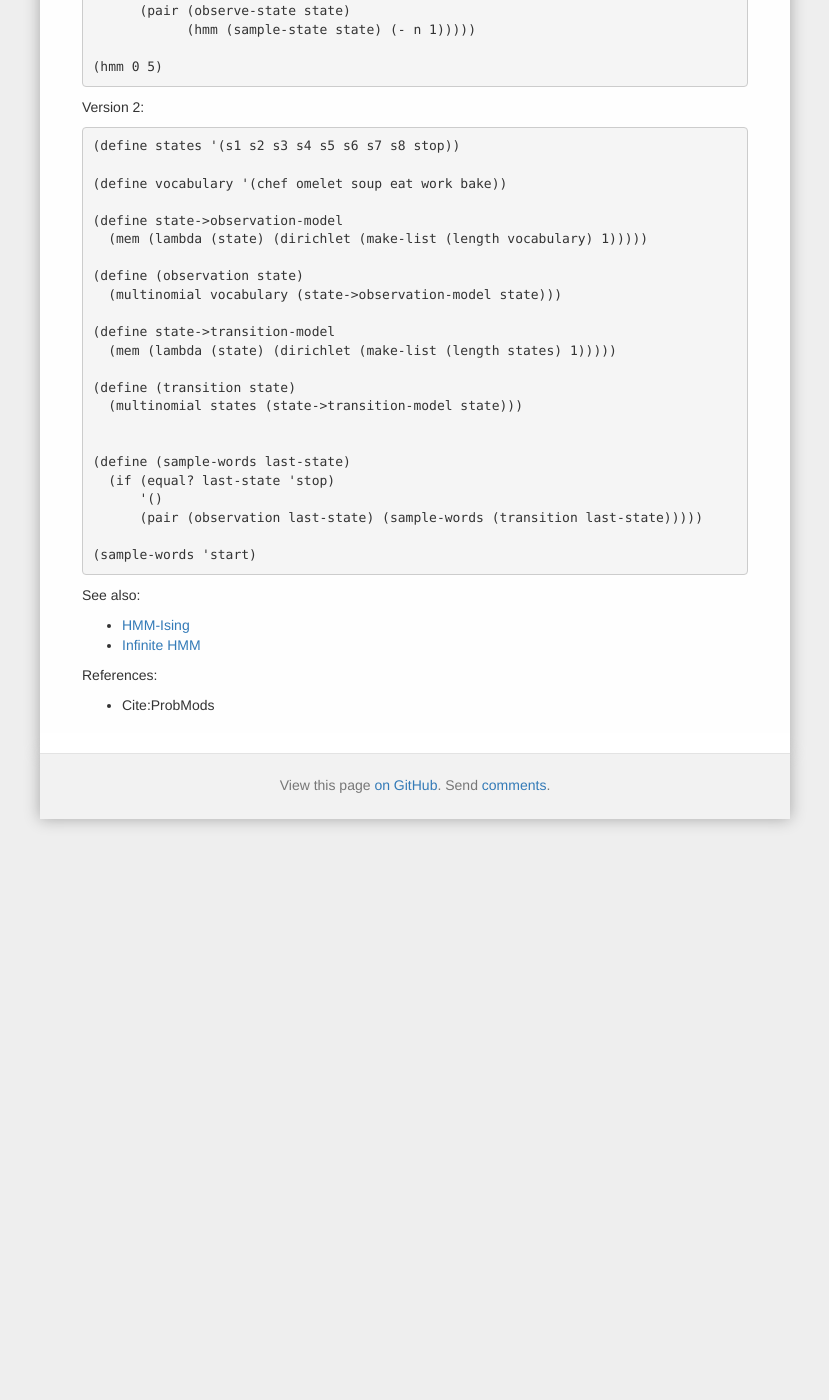
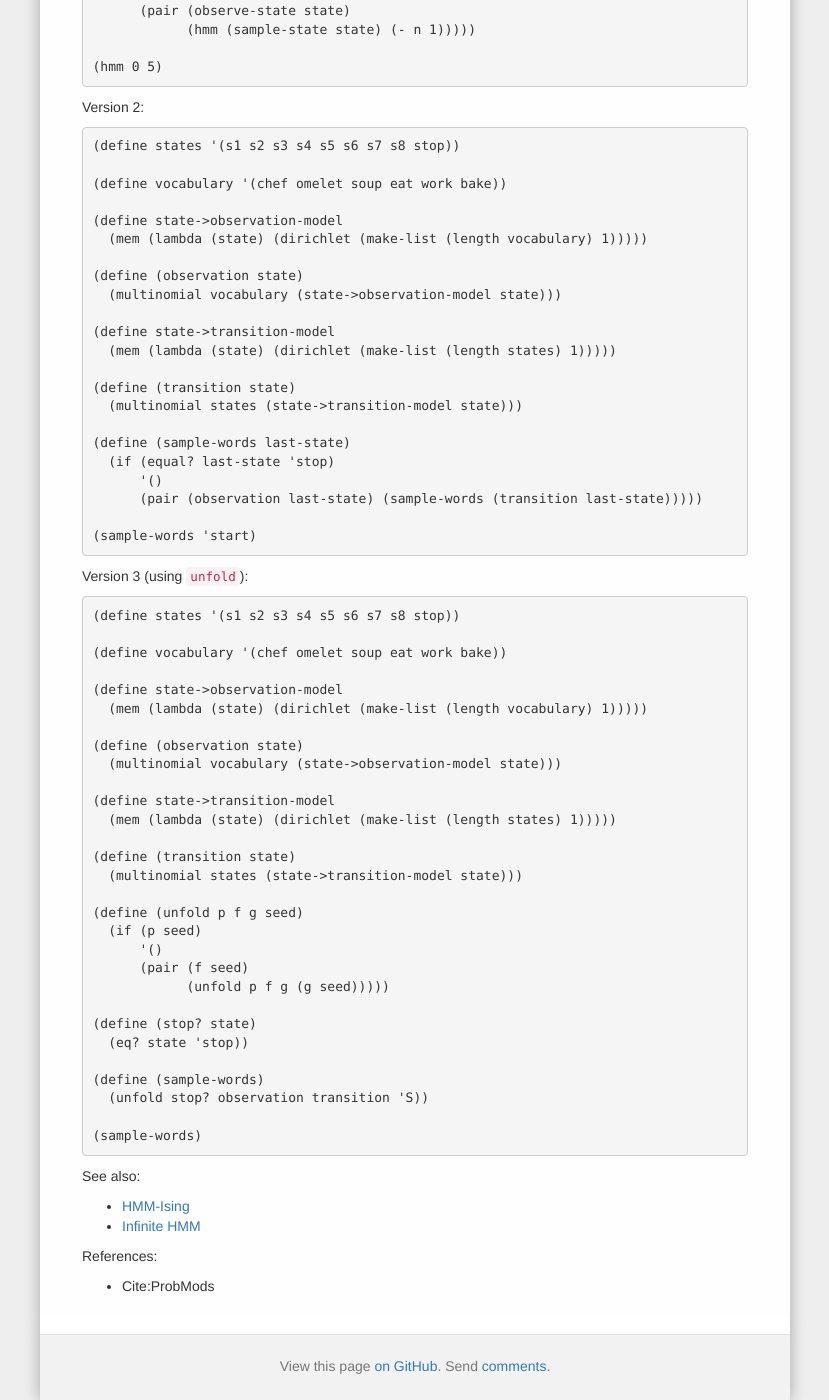
Before and after one commit to forestdb/forestdb.org, a Jekyll site: the page built from models/hmm.md, in a window 1280 px wide and 1400 px high, scrolled down 523 px. Shown: the whole window, without its empty margins (225-1054 px from the left). Built offline with Jekyll 4.4.1, drawn with Linux system fonts in a browser that asks for light colours; nearby versions of some CDN libraries.

Commit message:
Added unfold-based HMM.

```diff
--- a/models/hmm.md
+++ b/models/hmm.md
@@ -50,13 +50,44 @@ Version 2:
     (define (transition state)
       (multinomial states (state->transition-model state)))
 
-
     (define (sample-words last-state)
       (if (equal? last-state 'stop)
           '()
           (pair (observation last-state) (sample-words (transition last-state)))))
 
     (sample-words 'start)
+
+Version 3 (using `unfold`):
+
+    (define states '(s1 s2 s3 s4 s5 s6 s7 s8 stop))
+
+    (define vocabulary '(chef omelet soup eat work bake))
+
+    (define state->observation-model
+      (mem (lambda (state) (dirichlet (make-list (length vocabulary) 1)))))
+
+    (define (observation state)
+      (multinomial vocabulary (state->observation-model state)))
+
+    (define state->transition-model
+      (mem (lambda (state) (dirichlet (make-list (length states) 1)))))
+
+    (define (transition state)
+      (multinomial states (state->transition-model state)))
+
+    (define (unfold p f g seed)
+      (if (p seed)
+          '()
+          (pair (f seed)
+                (unfold p f g (g seed)))))
+
+    (define (stop? state)
+      (eq? state 'stop))
+
+    (define (sample-words)
+      (unfold stop? observation transition 'S))
+
+    (sample-words)
 
 See also:
 
```
